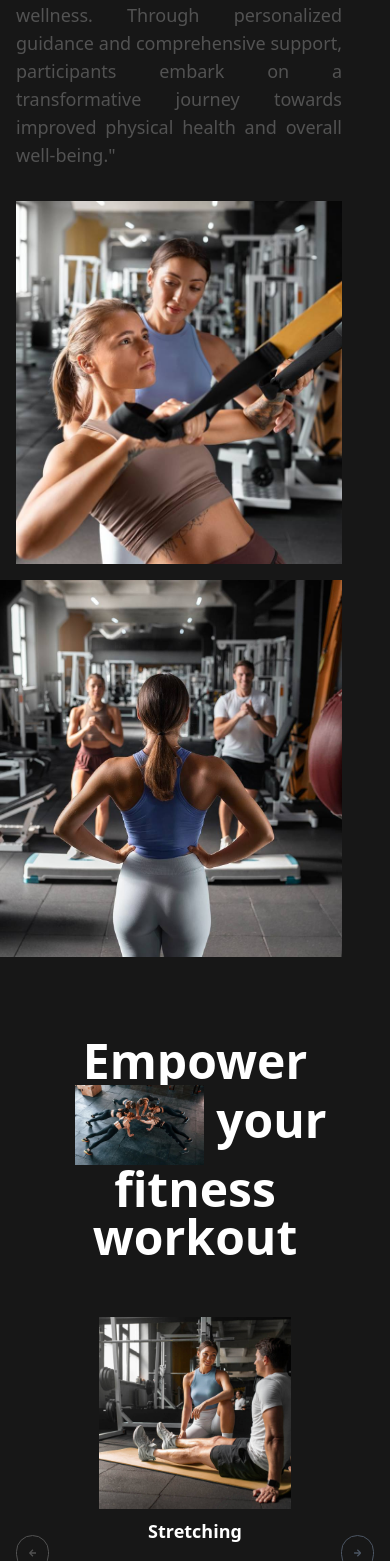
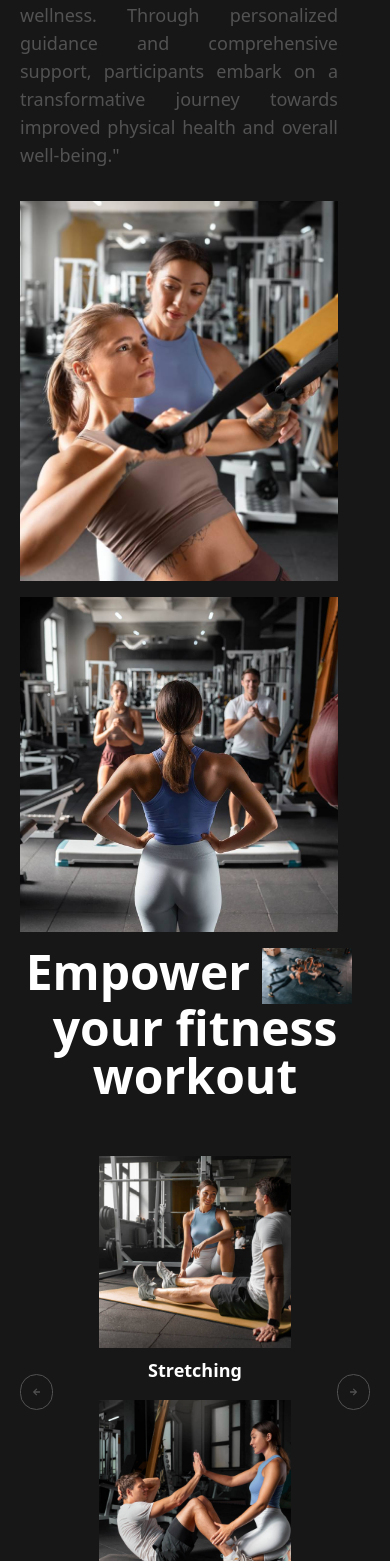
Before and after one commit to rajeshwari2538/Fitness-App, a React (Create React App) app: page /about in a window 390 px wide. Shown: the part 439-2000 px from the top of the page. Built offline with nearby package versions, Linux system fonts and the light colour scheme.

Commit message:
changed some styles

```diff
--- a/src/components/About.js
+++ b/src/components/About.js
@@ -28,16 +28,16 @@ const About = () => {
   };
 
   return (
-    <div className="max-w-6xl mt-0 mx-auto py-12 px-4 md:px-8">
+    <div className="max-w-6xl mt-0 mx-auto py-12 px-5 md:px-8">
       <h2 className="md:text-4xl text-3xl text-center text-white font-bold mb-12 -mt-4 md:mt-12">About Us</h2>
       <div className="flex md:flex-row flex-col md:items-center md:justify-between">
         <div className="w-full md:w-1/2 pr-8">
           <h3 className="md:text-xl text-white font-semibold mb-2 md:mb-4">A NAME YOU CAN TRUST</h3>
           <p className="text-white font-semibold text-3xl md:text-5xl mb-5 md:mb-8">Emily’s program is more than gym training.</p>
           <p className='text-neutral-600 text-justify text-lg md:text-xl'>"Emily’s program transcends traditional gym training, offering a holistic approach to fitness and wellness. Through personalized guidance and comprehensive support, participants embark on a transformative journey towards improved physical health and overall well-being."</p>
-          <img className='h-full mt-8' src={require('../assets/about/about2.jpg')} alt="about" />
+          <img className='h-[380px] object-cover w-full md:h-full mt-8' src={require('../assets/about/about2.jpg')} alt="about" />
         </div>
-        <div className="md:w-1/2 w-full flex justify-end">
+        <div className="md:w-1/2 w-full pl-8 md:pl-0 flex justify-end">
           <img src={require('../assets/about/aboutUs.jpg')} alt="Trust" className="w-[26.4rem] mt-4 md:w-full mr-8 md:mr-0 md:h-[900px] md:-mt-2" />
         </div>
       </div>
@@ -52,7 +52,7 @@ const About = () => {
             </div>
           ))}
         </div>
-        <FaArrowRight className="text-gray-600 text-4xl md:text-5xl border border-gray-600 rounded-full p-3 cursor-pointer" onClick={goToNextImages} />
+        <FaArrowRight className="text-neutral-600 text-4xl md:text-5xl border border-neutral-600 rounded-full p-3 cursor-pointer" onClick={goToNextImages} />
       </div>
       <Testimonials />
     </div>
--- a/src/components/Empower.js
+++ b/src/components/Empower.js
@@ -3,10 +3,10 @@ import Image from "../assets/empower_img.jpg";
 
 const Empower = () => {
   return (
-    <div className="max-w-6xl mx-auto mt-20 text-white">
+    <div className="max-w-6xl mx-auto mt-4 md:mt-20 text-white">
       <p className='text-5xl md:text-6xl lg:text-9xl font-semibold text-center'>
         Empower
-        <img className='mx-3 md:mx-6 inline-block h-20 md:h-28' src={Image} alt='empower-img' />
+        <img className='mx-3 md:mx-6 inline-block h-14 md:h-28' src={Image} alt='empower-img' />
         your fitness workout
       </p>
     </div>
--- a/src/components/Footer.js
+++ b/src/components/Footer.js
@@ -10,8 +10,8 @@ const Footer = () => {
         });
       };
   return (
-    <footer className="max-w-6xl md:h-[40rem] mx-auto bg-neutral-900 text-white md:mt-24 mt-16 py-10">
-      <div className="container mt-20 mx-auto -ml-14 md:ml-0 flex flex-col justify-between items-center">
+    <footer className="max-w-6xl md:h-[40rem] mx-auto bg-neutral-900 text-white md:mt-24 mt-0 py-10">
+      <div className="container mt-20 mx-auto -ml-5 md:ml-0 flex flex-col justify-between items-center">
 
         <div className="flex flex-col -ml-5 md:ml-0 md:flex-row justify-between text-center md:text-left mb-4 md:mb-0">
           <h2 className="md:text-4xl text-2xl text-left font-bold md:ml-20">FitClub</h2>
--- a/src/components/Home.js
+++ b/src/components/Home.js
@@ -38,7 +38,7 @@ const Home = () => {
   };
 
   return (
-    <div className="max-w-6xl mx-auto -mt-[52%] md:-mt-10 flex justify-between items-center h-screen">
+    <div className="max-w-6xl mx-auto -mt-60 md:-mt-10 flex justify-between items-center h-screen">
       <div className="flex flex-col md:flex-row justify-center items-start w-full">
         <div className="flex flex-col items-center md:mr-10">
           {homeData.map((image, index) => (
@@ -66,7 +66,7 @@ const Home = () => {
           </div>
           <div className="description-container ml-6 mt-12 md:mt-[23rem]">
             <p className={`text-neutral-600 text-lg md:text-xl ${isSmallDevice ? 'hidden' : 'block'}`}>{homeData[currentImage].description}</p>
-            <Link to="services" smooth={true} duration={500} className='text-white text-xl mt-4' style={{ cursor: 'pointer' }}>Learn More<span className='inline-block ml-3 mt-5 -mb-1 text-2xl'><MdArrowOutward /></span></Link>
+            <Link to="services" smooth={true} duration={500} className='text-white text-xl -mt-6 md:mt-4' style={{ cursor: 'pointer' }}>Learn More<span className='inline-block ml-3 mt-5 -mb-1 text-2xl'><MdArrowOutward /></span></Link>
           </div>
         </div>
       </div>
--- a/src/components/Journey.js
+++ b/src/components/Journey.js
@@ -19,7 +19,7 @@ const Journey = () => {
   }, []);
 
   return (
-    <div className="max-w-6xl mx-auto py-12 px-4 sm:px-6 lg:px-8">
+    <div className="max-w-6xl mx-auto py-12 px-4 -mt-14 md:mt-0 sm:px-6 lg:px-8">
       <div className="grid grid-cols-1 md:grid-cols-2 gap-4">
         <div className="flex items-center justify-center md:justify-end">
           <img src={Image} alt="Discover the FitFlex" className="max-w-full md:h-auto h-[550px] w-full" />
--- a/src/components/Services.js
+++ b/src/components/Services.js
@@ -41,7 +41,7 @@ const Services = () => {
   };
 
   return (
-    <div className="services max-w-6xl mx-auto px-6 mt-0 md:px-0">
+    <div className="services max-w-6xl mx-auto px-6 mt-12 md:mt-0 md:px-0">
       <h2 className="md:text-xl text-white font-bold mb-2">FEATURED SERVICES</h2>
       <div className="">
         <div className='flex flex-col md:flex-row md:items-center'>
--- a/src/components/Team.js
+++ b/src/components/Team.js
@@ -18,7 +18,7 @@ const Team = () => {
   };
 
   return (
-    <div className="max-w-6xl cursor-pointer mt-20 mx-auto py-12 px-4 sm:px-6 lg:px-8">
+    <div className="max-w-6xl cursor-pointer mt-6 md:mt-20 mx-auto py-12 px-4 sm:px-6 lg:px-8">
       <div className="grid md:grid-cols-4 grid-cols-2 md:gap-4">
         {[...firstRow, ...secondRow].map((trainer, index) => (
           <div key={index} className="relative col-span-1">
@@ -36,7 +36,7 @@ const Team = () => {
             </div>
           </div>
         ))}
-        <div className="md:mt-16 mt-10 ml-36 md:ml-44 col-span-2">
+        <div className="md:mt-16 mt-10 ml-28 md:ml-44 col-span-2">
           <Link to="/trainers">
             <button className="border border-neutral-700 hover:text-red-500 hover:border-red-500 text-white font-semibold py-16 px-7 md:py-20 text-2xl md:px-12 rounded-full">Our Team</button>
           </Link>
```
